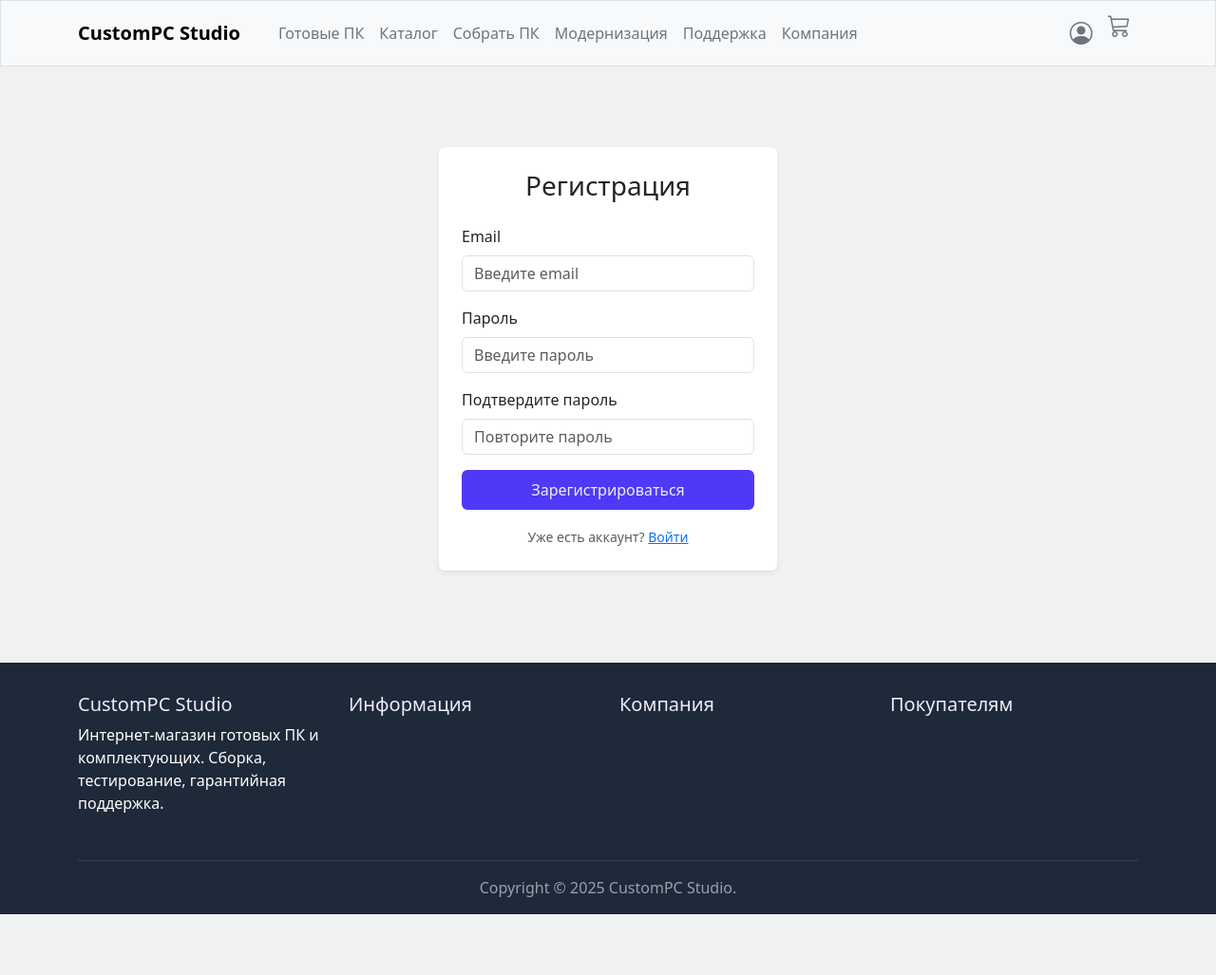
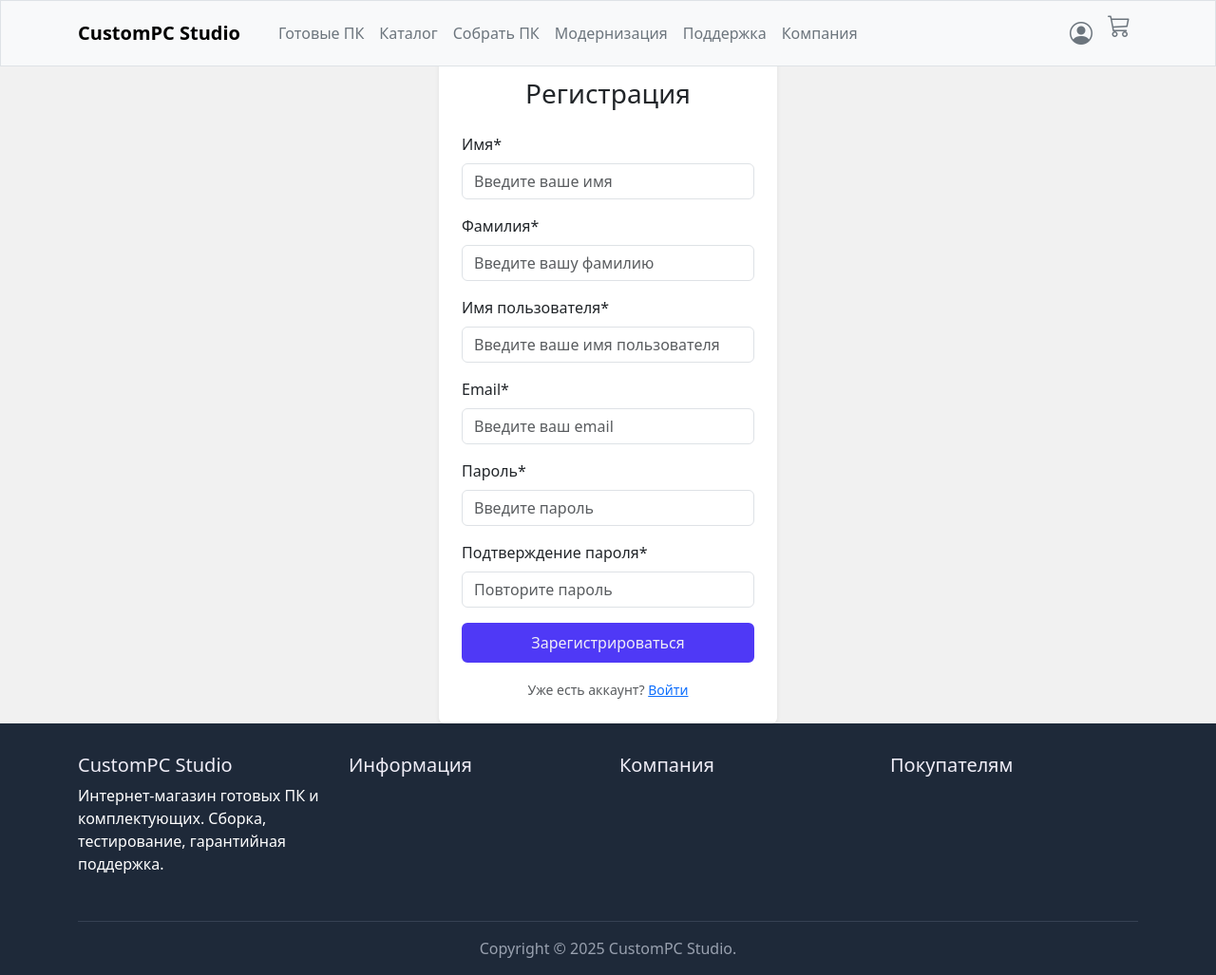
Before and after one commit to yaroslavdaviduk-hub/custom-pc-studio-project, a Django app: page /user/registration/ in a window 1280 px wide. Shown: the whole page at 95% size. Before the commit the page ends 963 px from the top, so only its background shows below. Run offline with Django 5.2, Linux system fonts and the light colour scheme; data comes from the database, SQL or seed files in the repository; some libraries are stand-ins or nearby versions.

Commit message:
Registration form and controller are ready

```diff
--- a/custom_pc_studio_app/templates/base.html
+++ b/custom_pc_studio_app/templates/base.html
@@ -78,23 +78,28 @@
                                 {% if user.is_authenticated %}
                                 <li>
                                     <a class="dropdown-item" href="{% url 'users:profile' %}">
-                                    Личный кабинет
+                                        Личный кабинет
                                     </a>
                                 </li>
+                                    {% if user.is_admin or user.is_staff %}
+                                        <a class="dropdown-item" href="{% url 'admin:index' %}">
+                                            Админ панель
+                                        </a>
+                                    {% endif %}
                                 <li>
                                     <a class="dropdown-item text-danger" href="{% url 'users:logout' %}">
-                                    Выйти
+                                        Выйти
                                     </a>
                                 </li>
                                 {% else %}
                                 <li>
                                     <a class="dropdown-item" href="{% url 'users:registration' %}">
-                                    Регистрация
+                                        Регистрация
                                     </a>
                                 </li>
                                 <li>
                                     <a class="dropdown-item" href="{% url 'users:login' %}">
-                                    Войти
+                                        Войти
                                     </a>
                                 </li>
                                 {% endif %}
@@ -149,7 +154,7 @@
     <section>
 
         <!-- HERO section -->
-         {% include "includes/notifications.html" %}
+        {% include "includes/notifications.html" %}
         {% block section_content %}{% endblock section_content %}
 
     </section>
--- a/custom_pc_studio_app/users/forms.py
+++ b/custom_pc_studio_app/users/forms.py
@@ -1,5 +1,5 @@
 from django import forms
-from django.contrib.auth.forms import AuthenticationForm
+from django.contrib.auth.forms import AuthenticationForm, UserCreationForm
 
 from users.models import User
 
@@ -13,3 +13,24 @@
     class Meta:
         model = User
         fields = ['username', 'password']
+
+
+class UserRegistrationForm(UserCreationForm):
+
+    first_name = forms.CharField()
+    last_name = forms.CharField()
+    username = forms.CharField()
+    email = forms.CharField()
+    password1 = forms.CharField()
+    password2 = forms.CharField()
+
+    class Meta:
+        model = User
+        fields = {
+            'first_name',
+            'last_name',
+            'username',
+            'email',
+            'password1',
+            'password2',
+        }
--- a/custom_pc_studio_app/users/templates/users/registration.html
+++ b/custom_pc_studio_app/users/templates/users/registration.html
@@ -13,43 +13,104 @@
 
         <h3 class="text-center mb-4">Регистрация</h3>
 
-        <form method="post">
+        <form action="{% url "user:registration" %}" method="post">
+
           {% csrf_token %}
+
+          <!-- Имя -->
+          <div class="mb-3">
+            <label for='id_first_name' class="form-label">Имя*</label>
+            <input
+              type="text"
+              class="form-control"
+              id="id_first_name"
+              name="first_name"
+              value="{% if form.first_name.value %}{{ form.first_name.value }}{% endif %}"
+              placeholder="Введите ваше имя"
+              required>
+            {% if form.first_name.errors %}
+              <div class='alert alert-danger alert-dismissible fade show'>{{ form.first_name.errors}}</div>
+            {% endif %}
+          </div>
+
+          <!-- Фамилия -->
+          <div class="mb-3">
+            <label for='id_last_name' class="form-label">Фамилия*</label>
+            <input
+              type="text"
+              class="form-control"
+              id="id_last_name"
+              name="last_name"
+              value="{% if form.last_name.value %}{{ form.last_name.value }}{% endif %}"
+              placeholder="Введите вашу фамилию"
+              required>
+            {% if form.last_name.errors %}
+              <div class='alert alert-danger alert-dismissible fade show'>{{ form.last_name.errors}}</div>
+            {% endif %}
+          </div>
+
+          <!-- Имя пользователя -->
+          <div class="mb-3">
+            <label for='id_username' class="form-label">Имя пользователя*</label>
+            <input
+              type="text"
+              class="form-control"
+              id="id_username"
+              name="username"
+              value="{% if form.username.value %}{{ form.username.value }}{% endif %}"
+              placeholder="Введите ваше имя пользователя"
+              required>
+            {% if form.username.errors %}
+              <div class='alert alert-danger alert-dismissible fade show'>{{ form.username.errors}}</div>
+            {% endif %}
+          </div>
 
           <!-- Email -->
           <div class="mb-3">
-            <label class="form-label">Email</label>
+            <label for='id_email' class="form-label">Email*</label>
             <input
               type="email"
+              class="form-control"
+              id="id_email"
               name="email"
-              class="form-control"
-              placeholder="Введите email"
-              required
-            >
+              value="{% if form.email.value %}{{ form.email.value }}{% endif %}"
+              placeholder="Введите ваш email"
+              required>
+            {% if form.email.errors %}
+              <div class='alert alert-danger alert-dismissible fade show'>{{ form.email.errors}}</div>
+            {% endif %}
           </div>
 
           <!-- Пароль -->
           <div class="mb-3">
-            <label class="form-label">Пароль</label>
+            <label for='id_password1' class="form-label">Пароль*</label>
             <input
               type="password"
+              class="form-control"
+              id="id_password1"
               name="password1"
-              class="form-control"
+              value="{% if form.password1.value %}{{ form.password1.value }}{% endif %}"
               placeholder="Введите пароль"
-              required
-            >
+              required>
+            {% if form.password1.errors %}
+              <div class='alert alert-danger alert-dismissible fade show'>{{ form.password1.errors}}</div>
+            {% endif %}
           </div>
 
           <!-- Подтверждение пароля -->
           <div class="mb-3">
-            <label class="form-label">Подтвердите пароль</label>
+            <label for='id_password2' class="form-label">Подтверждение пароля*</label>
             <input
               type="password"
+              class="form-control"
+              id="id_password2"
               name="password2"
-              class="form-control"
+              value="{% if form.password2.value %}{{ form.password2.value }}{% endif %}"
               placeholder="Повторите пароль"
-              required
-            >
+              required>
+            {% if form.password2.errors %}
+              <div class='alert alert-danger alert-dismissible fade show'>{{ form.password2.errors}}</div>
+            {% endif %}
           </div>
 
           <button type="submit" class="btn btn-dark w-100">
--- a/custom_pc_studio_app/users/views.py
+++ b/custom_pc_studio_app/users/views.py
@@ -1,9 +1,9 @@
 from django.contrib import auth
 from django.http import HttpResponseRedirect
-from django.shortcuts import render
+from django.shortcuts import render, redirect
 from django.urls import reverse
 
-from users.forms import UserLoginForm
+from users.forms import UserLoginForm, UserRegistrationForm
 
 def login(request):
 
@@ -26,8 +26,19 @@
     return render(request, 'users/login.html', context)
 
 def registration(request):
+    if request.method == 'POST':
+        form = UserRegistrationForm(data=request.POST)
+        if form.is_valid():
+            form.save()
+            user = form.instance
+            auth.login(request, user)
+            return HttpResponseRedirect(reverse('main:index'))
+    else:
+        form = UserRegistrationForm()
+
     context = {
-        'title': 'Регистрация'
+        'title': 'Регистрация',
+        'form': form
     }
     return render(request, 'users/registration.html', context)
 
@@ -38,7 +49,5 @@
     return render(request, 'users/profile.html', context)
 
 def logout(request):
-    context = {
-        'title': 'Авторизация'
-    }
-    return render(request, '', context)
+    auth.logout(request)
+    return redirect(reverse('main:index'))
```
